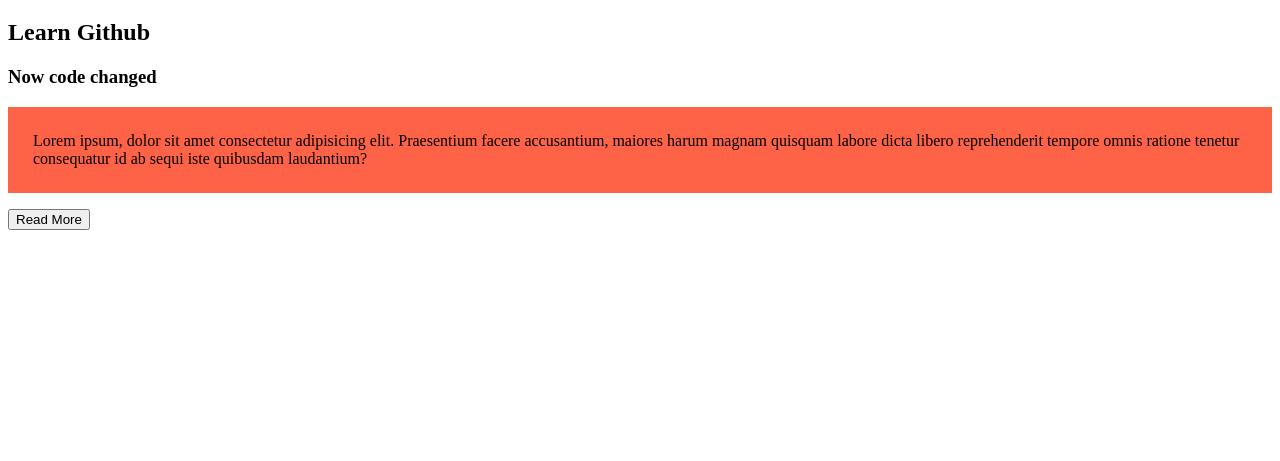
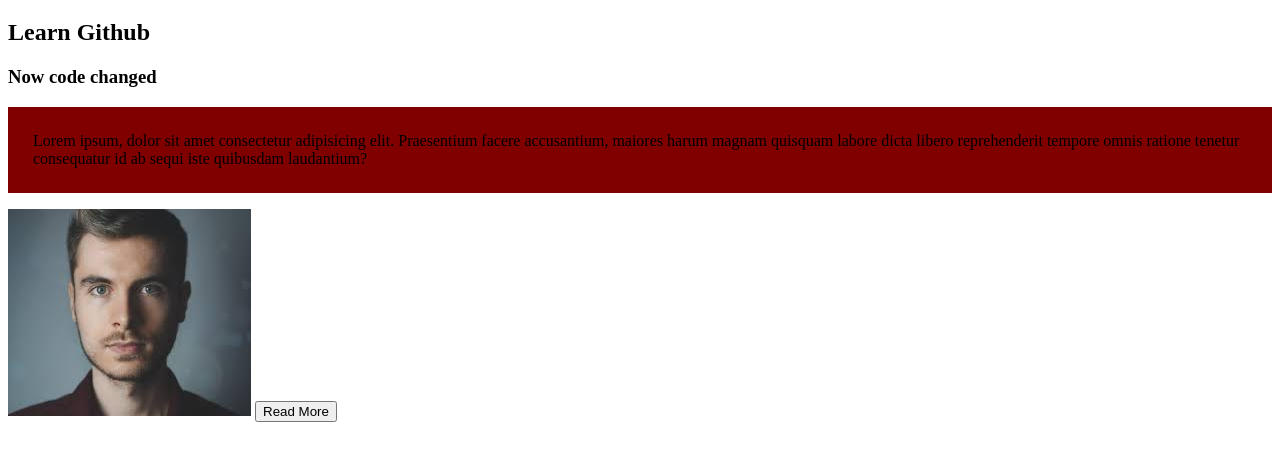
Before and after one commit to tariqmanon/my-project, a plain HTML site: page index.html in a window 1280 px wide. Shown: the part 61-522 px from the top of the page. Drawn offline with Linux system fonts and the light colour scheme.

Commit message:
image added

```diff
--- a/index.html
+++ b/index.html
@@ -12,6 +12,7 @@
     <h2>Learn Github</h2>
     <h3>Now code changed</h3>
     <p>Lorem ipsum, dolor sit amet consectetur adipisicing elit. Praesentium facere accusantium, maiores harum magnam quisquam labore dicta libero reprehenderit tempore omnis ratione tenetur consequatur id ab sequi iste quibusdam laudantium?</p>
+    <img src="img/img-one.jpg" alt="">
     <button>Read More</button>
 </body>
 </html>
--- a/style.css
+++ b/style.css
@@ -1,4 +1,4 @@
 p{
-    background-color: tomato;
+    background-color: maroon;
     padding: 25px;
 }
```
Also changed, not shown: img/img-one.jpg (added).
